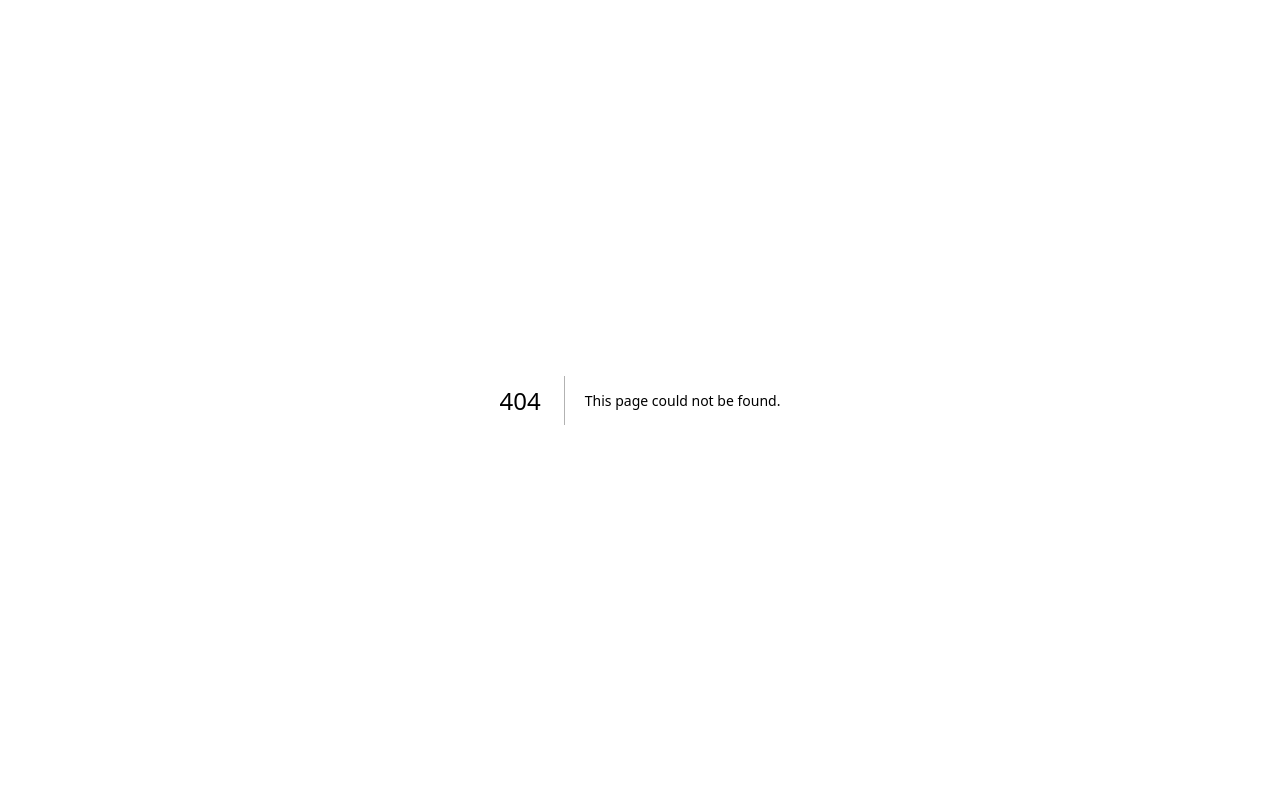
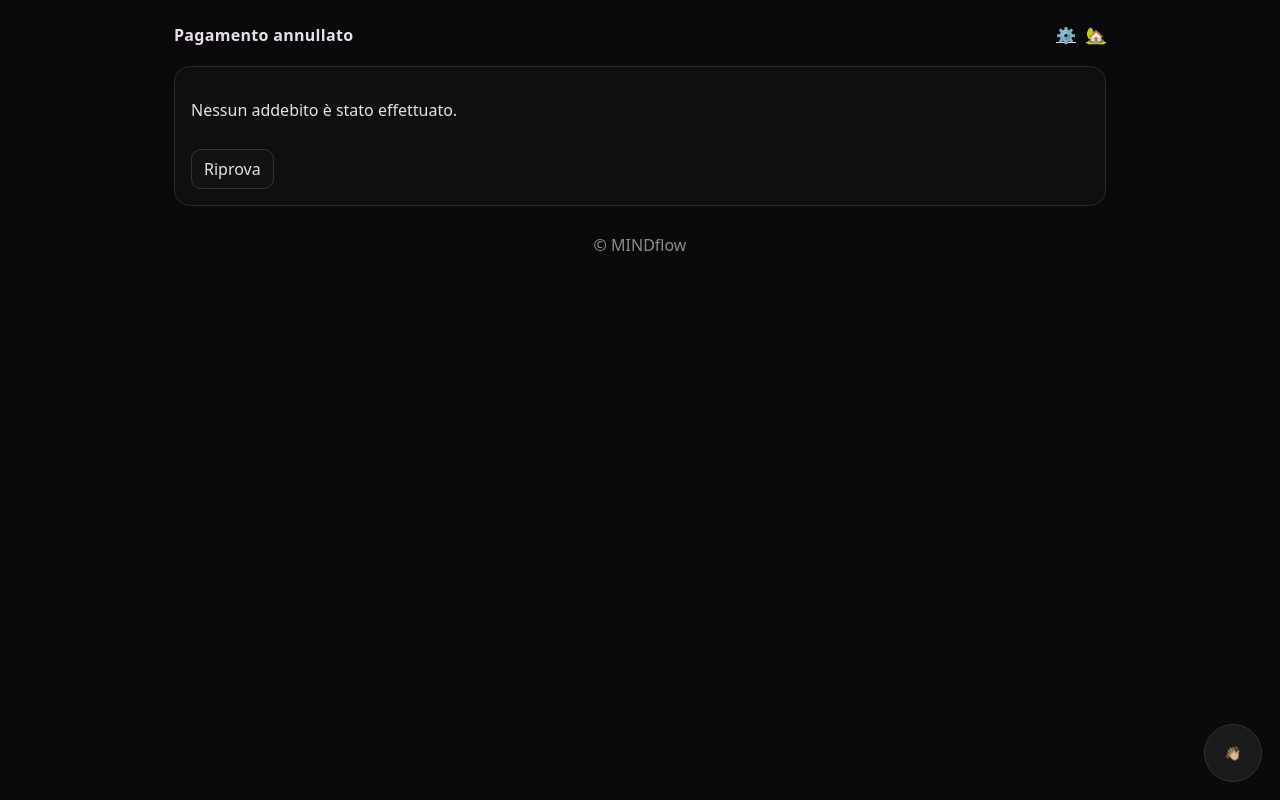
Before and after one commit to mindflowapplicazione-png/MINDflow.app, a Next.js app: page /cancel in a window 1280 px wide. Before the commit this address had no page. Built offline with nearby package versions, Linux system fonts and the light colour scheme.

Commit message:
Create cancel.js

```diff
--- /dev/null
+++ b/pages/cancel.js
@@ -0,0 +1,16 @@
+// pages/cancel.js
+import Layout from '../components/Layout';
+export default function Cancel(){
+  return (
+    <Layout title="Pagamento annullato">
+      <div className="card">
+        <p>Nessun addebito è stato effettuato.</p>
+        <a className="btn" href="/carriera">Riprova</a>
+      </div>
+      <style jsx>{`
+        .card{border:1px solid #2a2a2a;background:#0f0f11;border-radius:16px;padding:16px}
+        .btn{display:inline-block;margin-top:12px;padding:8px 12px;border:1px solid #333;background:#121214;border-radius:10px;text-decoration:none}
+      `}</style>
+    </Layout>
+  );
+}
```
